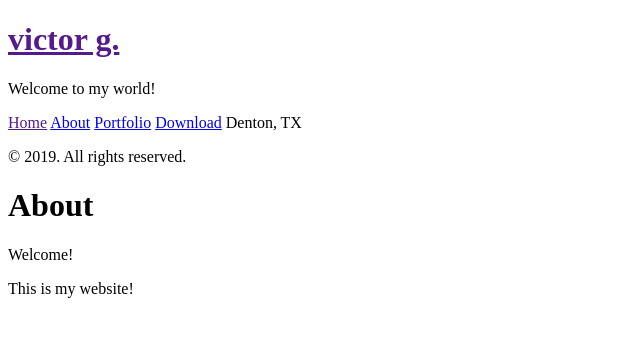
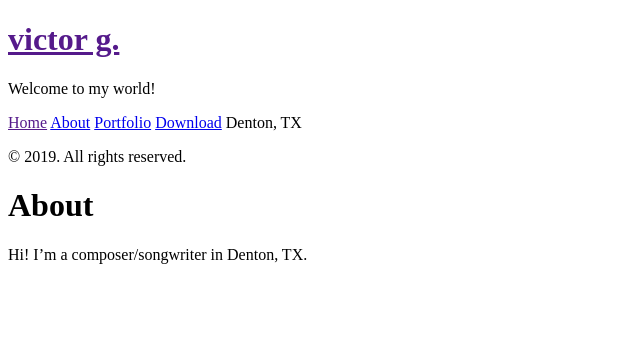
Before and after one commit to VictorGrand/victorgrand.github.io, a Jekyll site: the page built from about.md, in a window 1280 px wide. Shown: the top 337 px of the page, without its empty margins (0-640 px from the left). Built offline with Jekyll 4.4.1, drawn with Linux system fonts in a browser that asks for light colours; Markdown is read by kramdown in place of the engine named in the settings.

Commit message:
Update about.md

```diff
--- a/about.md
+++ b/about.md
@@ -1,10 +1,7 @@
 ---
 layout: page
 title: About
+permalink: /about/
 ---
 
-<p class="message">
-  Welcome!
-</p>
-
-This is my website!
+Hi! I'm a composer/songwriter in Denton, TX.
```
